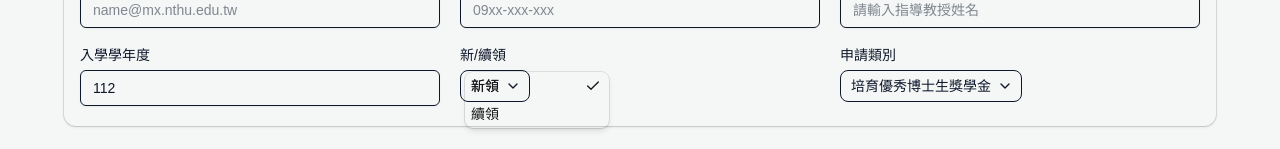
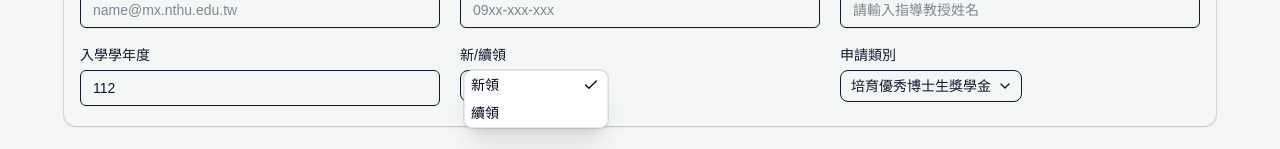
Before and after one commit to coe-nthu/ipedu_scholarship_system, a Next.js app: page / in a window 1280 px wide. Both pictures are taken after a click on the button "新領". Shown: the part 397-546 px from the top of the page. Built offline with nearby package versions, Linux system fonts and the light colour scheme.

Commit message:
chore: change select background to white

```diff
--- a/components/ui/select.tsx
+++ b/components/ui/select.tsx
@@ -83,7 +83,7 @@ function SelectContent({
         <SelectPrimitive.Popup
           data-slot="select-content"
           data-align-trigger={alignItemWithTrigger}
-          className={cn("relative isolate z-50 max-h-(--available-height) w-(--anchor-width) min-w-36 origin-(--transform-origin) overflow-x-hidden overflow-y-auto rounded-lg bg-popover text-popover-foreground shadow-md ring-1 ring-foreground/10 duration-100 data-[align-trigger=true]:animate-none data-[side=bottom]:slide-in-from-top-2 data-[side=inline-end]:slide-in-from-left-2 data-[side=inline-start]:slide-in-from-right-2 data-[side=left]:slide-in-from-right-2 data-[side=right]:slide-in-from-left-2 data-[side=top]:slide-in-from-bottom-2 data-open:animate-in data-open:fade-in-0 data-open:zoom-in-95 data-closed:animate-out data-closed:fade-out-0 data-closed:zoom-out-95", className )}
+          className={cn("relative isolate z-50 max-h-(--available-height) w-(--anchor-width) min-w-36 origin-(--transform-origin) overflow-x-hidden overflow-y-auto rounded-lg border border-slate-200 bg-white text-slate-950 shadow-xl ring-1 ring-slate-950/10 duration-100 data-[align-trigger=true]:animate-none data-[side=bottom]:slide-in-from-top-2 data-[side=inline-end]:slide-in-from-left-2 data-[side=inline-start]:slide-in-from-right-2 data-[side=left]:slide-in-from-right-2 data-[side=right]:slide-in-from-left-2 data-[side=top]:slide-in-from-bottom-2 data-open:animate-in data-open:fade-in-0 data-open:zoom-in-95 data-closed:animate-out data-closed:fade-out-0 data-closed:zoom-out-95", className )}
           {...props}
         >
           <SelectScrollUpButton />
@@ -157,7 +157,7 @@ function SelectScrollUpButton({
     <SelectPrimitive.ScrollUpArrow
       data-slot="select-scroll-up-button"
       className={cn(
-        "top-0 z-10 flex w-full cursor-default items-center justify-center bg-popover py-1 [&_svg:not([class*='size-'])]:size-4",
+        "top-0 z-10 flex w-full cursor-default items-center justify-center bg-white py-1 text-slate-950 [&_svg:not([class*='size-'])]:size-4",
         className
       )}
       {...props}
@@ -176,7 +176,7 @@ function SelectScrollDownButton({
     <SelectPrimitive.ScrollDownArrow
       data-slot="select-scroll-down-button"
       className={cn(
-        "bottom-0 z-10 flex w-full cursor-default items-center justify-center bg-popover py-1 [&_svg:not([class*='size-'])]:size-4",
+        "bottom-0 z-10 flex w-full cursor-default items-center justify-center bg-white py-1 text-slate-950 [&_svg:not([class*='size-'])]:size-4",
         className
       )}
       {...props}
```
